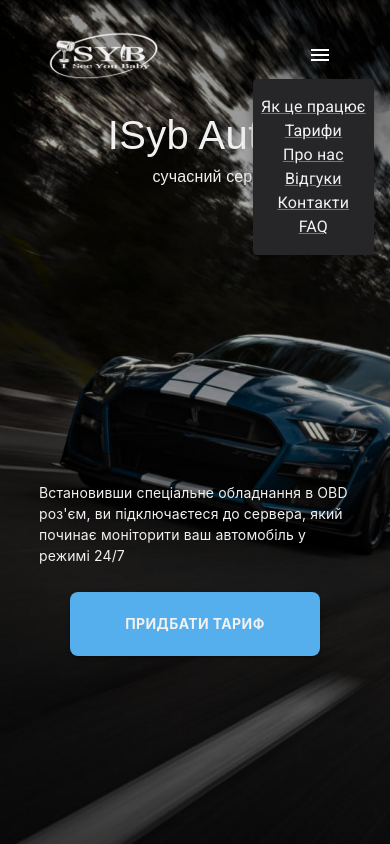
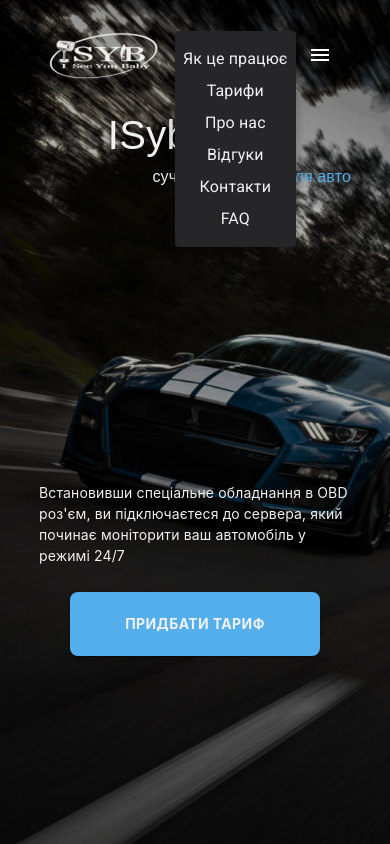
Before and after one commit to TM-OBD/obd_front, a React (Create React App) app: page / in a window 390 px wide. Both pictures are taken after a click on the button "menu". Shown: the top 844 px of the page. Built offline with nearby package versions, Linux system fonts and the light colour scheme; a web font is replaced by a local one.

Commit message:
[OS-35]: Fix a popup menu

```diff
--- a/src/components/Header.js
+++ b/src/components/Header.js
@@ -37,8 +37,6 @@
   }
 `;
 
-
-
 const StyledLink = styled(Link)`
   z-index: 6;
 `;
@@ -77,26 +75,39 @@
                 <Menu
                   id="menu-appbar"
                   anchorEl={anchorElNav}
+                  keepMounted
                   anchorOrigin={{
-                    vertical: "bottom",
+                    vertical: "top",
                     horizontal: "left",
                   }}
-                  keepMounted
                   transformOrigin={{
                     vertical: "top",
-                    horizontal: "left",
+                    horizontal: "right",
                   }}
                   open={Boolean(anchorElNav)}
                   onClose={handleCloseNavMenu}
                   sx={{
-                    ".css-3dzjca-MuiPaper-root-MuiPopover-paper-MuiMenu-paper": {
+                    ".css-3dzjca-MuiPaper-root-MuiPopover-paper-MuiMenu-paper":
+                      {
                         backgroundColor: theme.palette.primary.black.light,
                         padding: "8px",
-                    }
+                      },
+                    "& ul": {
+                      display: "flex",
+                      flexDirection: "column",
+                      gap: "8px",
+                    },
                   }}
                 >
                   {sectionsData.map((sc) => (
-                    <StyledMenuItem href={sc.href} key={sc.id} onClick={handleCloseNavMenu}>
+                    <StyledMenuItem
+                      href={sc.href}
+                      key={sc.id}
+                      onClick={handleCloseNavMenu}
+                      sx={{
+                        textDecoration: "none",
+                      }}
+                    >
                       <Typography textAlign="center">{sc.title}</Typography>
                     </StyledMenuItem>
                   ))}
@@ -115,7 +126,7 @@
                       color: "#54AFEC",
                     },
                     zIndex: 6,
-											padding: "0 12px 0 12px"
+                    padding: "0 12px 0 12px",
                   }}
                 >
                   {sc.title}
```
Lines whose indentation alone changed are shown as unchanged.
